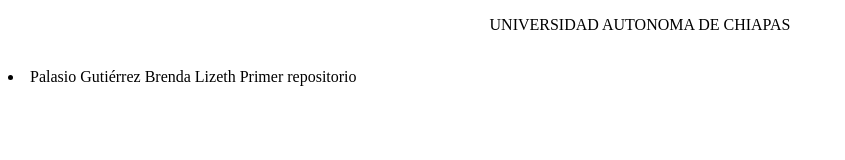
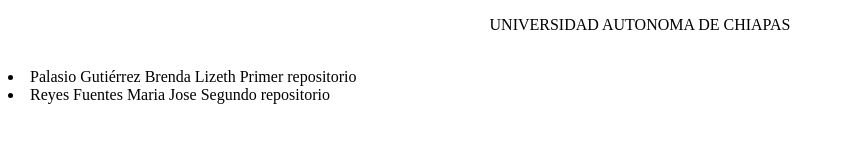
Before and after one commit to BrendaP-18/equipo_so, a plain HTML site: page index.html in a window 1280 px wide. Shown: the whole page, without its empty margins (0-845 px from the left). Drawn offline with Linux system fonts and the light colour scheme.

Commit message:
Segunda version de repositorio grupal

```diff
--- a/index.html
+++ b/index.html
@@ -9,5 +9,6 @@
     <center><P>UNIVERSIDAD AUTONOMA DE CHIAPAS</P></center>
     <br>
     <li>Palasio Gutiérrez Brenda Lizeth Primer repositorio</li>
+    <li>Reyes Fuentes Maria Jose Segundo repositorio</li>
 </body>
 </html>
```
